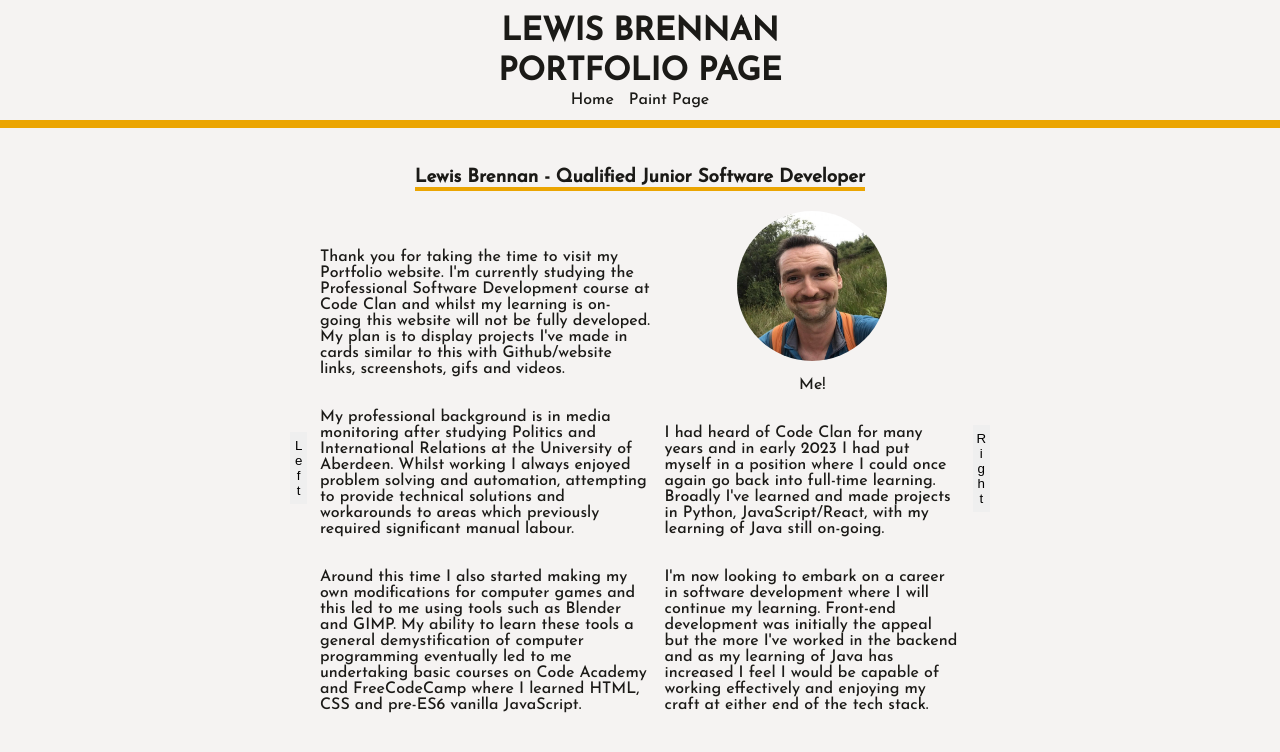
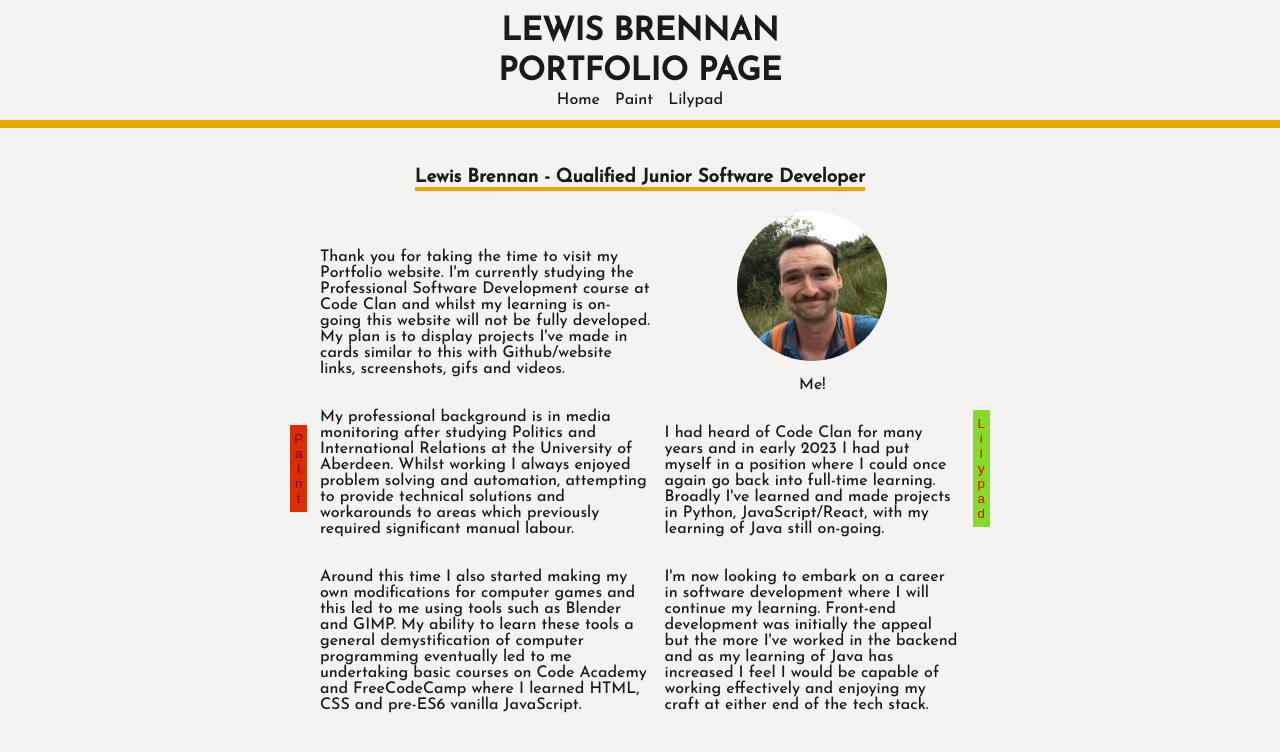
Before and after one commit to LewisBrennanGithub/Lewis-Brennan-Portfolio, a React (Create React App) app: page / in a window 1280 px wide. Shown: the top 752 px of the page. Built offline with nearby package versions, Linux system fonts and the light colour scheme; a web font is replaced by a local one.

Commit message:
side buttons now have some dynamic styling

```diff
--- a/src/components/body/PaintPage.js
+++ b/src/components/body/PaintPage.js
@@ -1,9 +1,37 @@
+import styled from 'styled-components';
+import Image from '../../images/LBMugShot.JPG';
+
 const PaintPage = () => {
     return (
-        <>
-            <p>Hello! This is paint page.</p>
-        </>
+        <GridContainer>
+        <ColumnContent>
+          <p>It is a long established fact that a reader will be distracted by the readable content of a page when looking at its layout. The point of using Lorem Ipsum is that it has a more-or-less normal distribution of letters, as opposed to using 'Content here, content here', making it look like readable English. Many desktop publishing packages and web page editors now use Lorem Ipsum as their default model text, and a search for 'lorem ipsum' will uncover many web sites still in their infancy. Various versions have evolved over the years, sometimes by accident, sometimes on purpose (injected humour and the like).</p>
+          <p>It is a long established fact that a reader will be distracted by the readable content of a page when looking at its layout. The point of using Lorem Ipsum is that it has a more-or-less normal distribution of letters, as opposed to using 'Content here, content here', making it look like readable English. Many desktop publishing packages and web page editors now use Lorem Ipsum as their default model text, and a search for 'lorem ipsum' will uncover many web sites still in their infancy. Various versions have evolved over the years, sometimes by accident, sometimes on purpose (injected humour and the like).</p>
+          <img src={Image} alt="Descriptive alt text" />
+          <p>It is a long established fact that a reader will be distracted by the readable content of a page when looking at its layout. The point of using Lorem Ipsum is that it has a more-or-less normal distribution of letters, as opposed to using 'Content here, content here', making it look like readable English. Many desktop publishing packages and web page editors now use Lorem Ipsum as their default model text, and a search for 'lorem ipsum' will uncover many web sites still in their infancy. Various versions have evolved over the years, sometimes by accident, sometimes on purpose (injected humour and the like).</p>
+        </ColumnContent>
+      </GridContainer>
      );
 }
 
+const GridContainer = styled.div`
+  display: grid;
+  grid-template-columns: repeat(auto-fit, minmax(300px, 1fr)); /* Adjust the 300px to your preferred minimum column width */
+  gap: 2rem; /* Space between columns */
+`;
+
+const ColumnContent = styled.div`
+  column-width: 300px; /* Adjust based on preferred column width */
+  column-gap: 1.5rem; /* Space between columns */
+  overflow: hidden;
+
+  img {
+    max-width: 100%;
+    break-inside: avoid; /* This prevents the image from splitting between columns */
+    display: block;
+    margin: 0 auto 1rem; /* Centers the image and gives margin below */
+  }
+`;
+
+
 export default PaintPage;
--- a/src/components/navbar/NavBar.js
+++ b/src/components/navbar/NavBar.js
@@ -8,7 +8,8 @@ const NavBar = () => {
   <NavigationBarText>Portfolio Page</NavigationBarText>
   <NavigationLinks>
         <StyledLink to="/">Home</StyledLink>
-        <StyledLink to="/paint">Paint Page</StyledLink>
+        <StyledLink to="/paint">Paint</StyledLink>
+        <StyledLink to="/lilypad">Lilypad</StyledLink>
       </NavigationLinks>
 </NavigationBar>
 
--- a/src/containers/PortfolioContainer.js
+++ b/src/containers/PortfolioContainer.js
@@ -23,23 +23,56 @@ const PortfolioContainer = () => {
     navigate(routes[newIndex]);
 }
 
+const pages = [
+  {
+    path: '/',
+    component: <Body />,
+    name: 'Home',
+    color: '#f5f3f2', // for example
+    background: '#eba502',
+  },
+  {
+    path: '/lilypad',
+    component: <LilypadPage />,
+    name: 'Lilypad',
+    color: 'red', // adjust accordingly
+    background: '#84db2c',
+  },
+  {
+    path: '/paint',
+    component: <PaintPage />,
+    name: 'Paint',
+    color: '#7a015a', // adjust accordingly
+    background: '#d92f00',
+  }
+];
+
+const leftPageName = pages[(currentIndex - 1 + pages.length) % pages.length].name;
+const rightPageName = pages[(currentIndex + 1) % pages.length].name;
+
+const leftPageColor = pages[(currentIndex - 1 + pages.length) % pages.length].color;
+const rightPageColor = pages[(currentIndex + 1) % pages.length].color;
+
+const leftPageBackground = pages[(currentIndex - 1 + pages.length) % pages.length].background;
+const rightPageBackground = pages[(currentIndex + 1) % pages.length].background;
+
   return (
 <>
   <NavBar/>
   <Aligner>
   <div className="left">
-  <VerticalButtonLeft onClick={() => changePage(-1)}>Left</VerticalButtonLeft>
+  <VerticalButtonLeft color={leftPageColor} background={leftPageBackground} onClick={() => changePage(-1)}>{leftPageName}</VerticalButtonLeft>
 </div>
 <div className="middle">
   <Routes>
-    <Route path="/" element={<Body />} />
-    <Route path="/lilypad" element={<LilypadPage />} />
-    <Route path="/paint" element={<PaintPage />} />
+    {pages.map(page => (
+      <Route key={page.path} path={page.path} element={page.component} />
+    ))}
   </Routes>
-  </div>
-  <div className="right">
-  <VerticalButtonRight onClick={() => changePage(1)}>Right</VerticalButtonRight>
-  </div>
+</div>
+<div className="right">
+  <VerticalButtonRight color={rightPageColor} background={rightPageBackground} onClick={() => changePage(1)}>{rightPageName}</VerticalButtonRight>
+</div>
   </Aligner>
 </>
    );
@@ -50,6 +83,8 @@ const VerticalButtonLeft = styled.button`
   text-orientation: upright;
   border: none;
   margin-right: 1vw;
+  color: ${props => props.color};
+  background: ${props => props.background};
 `;
 
 const VerticalButtonRight = styled.button`
@@ -57,6 +92,8 @@ const VerticalButtonRight = styled.button`
   text-orientation: upright;
   border: none;
   margin-left: 1vw;
+  color: ${props => props.color};
+  background: ${props => props.background};
 `;
 
 const Aligner = styled.div`
```
